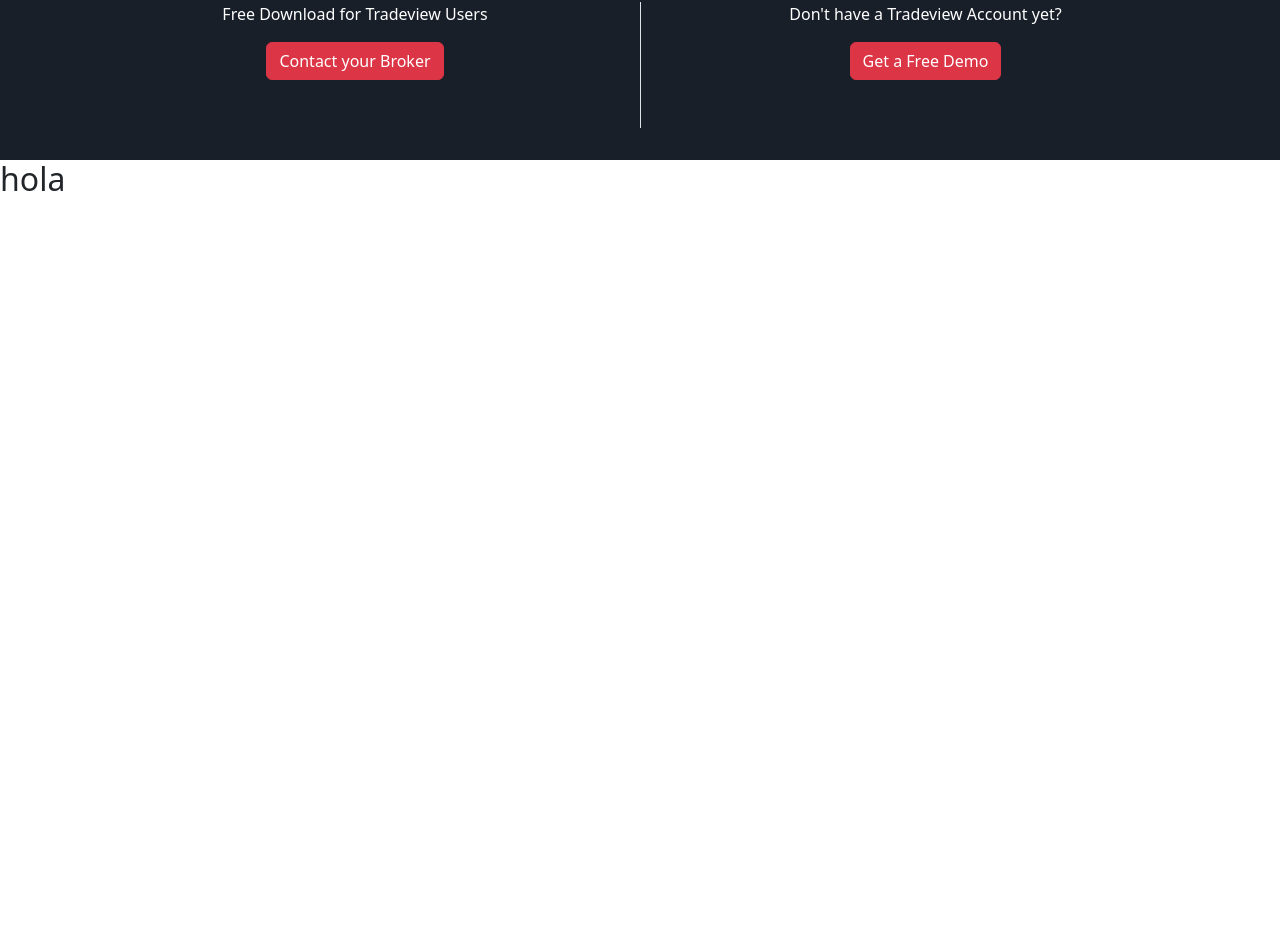
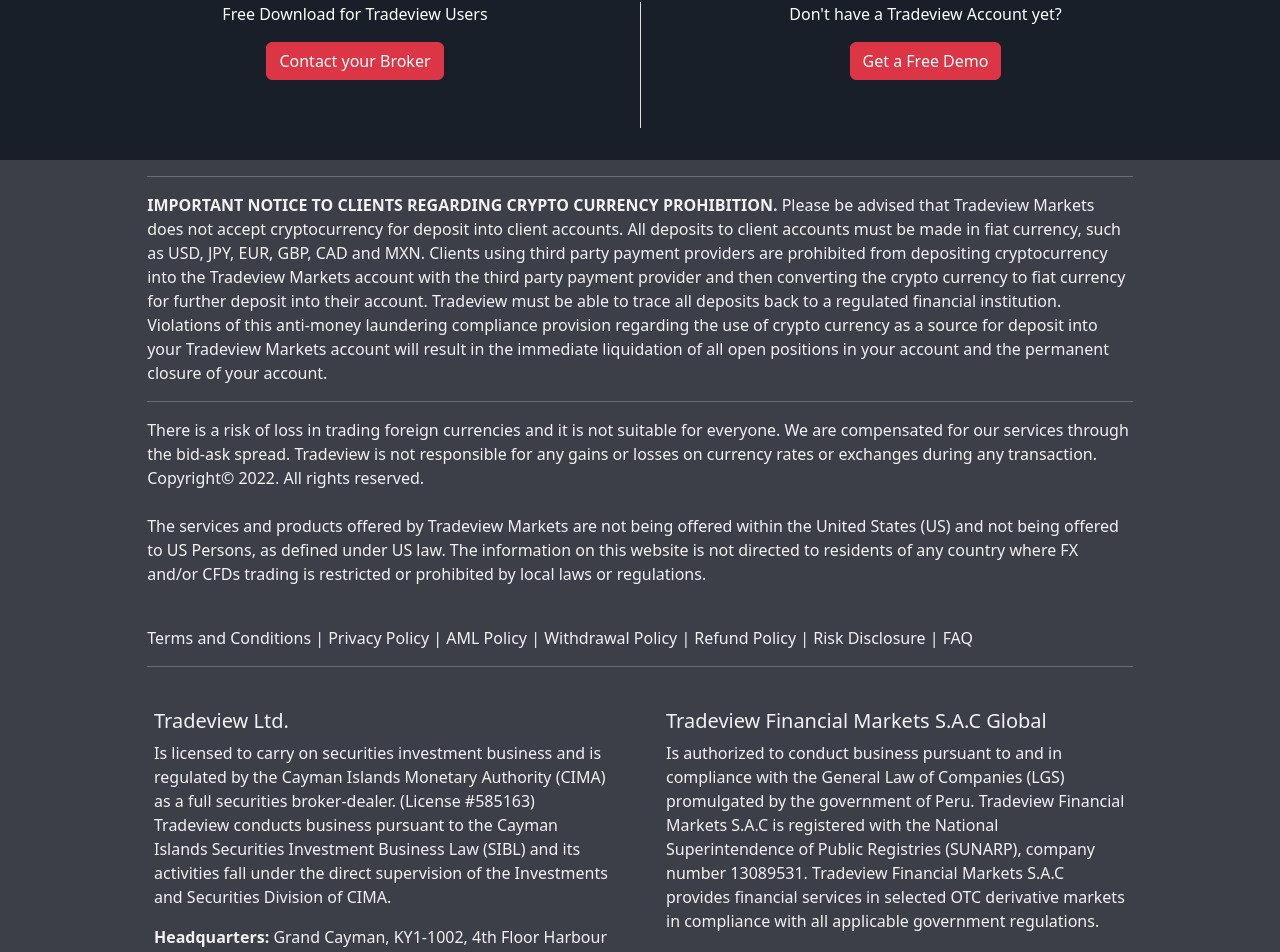
Before and after one commit to JC-GIRALDO-GIRALDO/Tradeview-markets, a Vue app: page / in a window 1280 px wide. Shown: the part 2522-3474 px from the top of the page. Before the commit the page ends 2728 px from the top, so only its background shows below. Built offline with nearby package versions, Linux system fonts and the light colour scheme.

Commit message:
Agregue el componente FooterBrands el cual contine texto separado por etiquetas hr, di color de fondo y di color a la la letra

```diff
--- a/src/layout/footer/ContentFooter.vue
+++ b/src/layout/footer/ContentFooter.vue
@@ -1,9 +1,232 @@
-<script setup></script>
+<script setup>
+const socialMediaLogos = [
+  {
+    name: "Twiter",
+    link: "https://twitter.com/Tradeview_",
+    //logo: require("../../assets/social-media-logos/twiter.png"),
+  },
+  {
+    name: "Facebook",
+    link: "https://www.facebook.com/TradeviewMarkets/",
+    //logo: require("../../assets/social-media-logos/facebook.png"),
+  },
+  {
+    name: "Linkedin",
+    link: "https://www.linkedin.com/company/tradeview-forex/",
+    //logo: require("../../assets/social-media-logos/linkedin.png"),
+  },
+  {
+    name: "Instagram",
+    link: "https://www.instagram.com/tradeviewmarkets/",
+    //logo: require("../../assets/social-media-logos/instagram.png"),
+  },
+  {
+    name: "YouTube",
+    link: "https://www.youtube.com/@TradeviewMarkets",
+    //logo: require("../../assets/social-media-logos/youtube.png"),
+  },
+];
+const infoBrands = [
+  {
+    title: "Tradeview Ltd.",
+    info: `Is licensed to carry on securities investment business and is regulated by the
+          Cayman Islands Monetary Authority (CIMA) as a full securities broker-dealer. (License
+          #585163) Tradeview conducts business pursuant to the Cayman Islands Securities
+          Investment Business Law (SIBL) and its activities fall under the direct supervision of
+          the Investments and Securities Division of CIMA.`,
+    headquarters:
+      "Grand Cayman, KY1-1002, 4th Floor Harbour Place | 103 South Church St, PO Box 1105.",
+    web: "www.tradeviewforex.com",
+  },
+  {
+    title: "TVM Global Ltd.",
+    info: `Is licensed and regulated by the Labuan Financial Services Authority (FSA) as a
+          Money Broker, registration number LL15870 licensed to facilitate transactions in
+          foreign exchange pursuant to Labuan Financial Services and Securities Act 2010, the
+          Labuan Companies Act 1990 and the Labuan Business Activity Tax Act 1990.`,
+    headquarters: `International Business Financial Centre at Office 5, Jamie Business
+            Center I, Unit F10, First Floor, Paragon Labuan, Jalan Mustapha, 87000 Labuan F.T.`,
+    web: "www.tvmgloballtd.com",
+  },
+
+  {
+    title: "Tradeview Europe Ltd.",
+    info: `Is licensed as a Category 2 Investment Service Company and is regulated by the
+          Malta Financial Services Authority (MFSA). The Malta Financial Services Authority
+          (MFSA) is the single regulator for financial services in Malta. MFSA is a fully
+          autonomous public institution and reports to Parliament on an annual basis. The
+          MFSA is a member of the European Banking Authority (EBA), the European Securities
+          and Markets Authority (ESMA) and the International Organization of Securities
+          Commissions (IOSCO) and is a signatory of the Multilateral Memorandum of
+          Understanding with other European regulatory Institutions. Tradeview is authorized
+          to provide financial services across multiple asset classes and is passported in the
+          EU/EEA under MiFID II (EU Markets in Financial Instruments Directive).`,
+    headquarters:
+      "Grand Cayman, KY1-1002, 4th Floor Harbour Place | 103 South Church St, PO Box 1105.",
+    web: "www.tradeviewforex.com",
+  },
+];
+const infoBrandsDos = [
+  {
+    title: "Tradeview Financial Markets S.A.C Global",
+    info: `Is authorized to conduct business pursuant to and in compliance with the General
+          Law of Companies (LGS) promulgated by the government of Peru. Tradeview
+          Financial Markets S.A.C is registered with the National Superintendence of Public
+          Registries (SUNARP), company number 13089531. Tradeview Financial Markets S.A.C
+          provides financial services in selected OTC derivative markets in compliance with all
+          applicable government regulations.`,
+    headquarters: `Los Mirtos 239 Urb. San Eugenio, Lince, Lima, Perú.`,
+    web: "www.tradeviewlatam.com",
+  },
+  {
+    title: "iLC Brokers Ltd.",
+    info: `iLC Brokers Ltd. is authorized under the Mauritius Financial Service Commission with
+          a Global Business License and Investment Dealer License #GB20025800 to provide
+          financial services to professional and non-professional clients.`,
+    headquarters:
+      "6 St. Denis Street, 1/F River Court, Port Louis 11328 Mauritius.",
+    web: "www.ilcbrokers.com",
+  },
+  {
+    title: "TVCM Limited (Tradeview UK)",
+    info: `Is a limited company registered in England & Wales under Company Number
+          08648747 and is authorised and regulated by the Financial Conduct Authority FRN:
+          990586`,
+    headquarters: `85 Great Portland Street, London W1W 7LT.`,
+    web: "www.tradeview.co.uk",
+  },
+];
+</script>
 
 <template>
-  <h2>hola</h2>
+  <div class="content-footer">
+    <div class="content-text-footer">
+      <section class="custom-section-1">
+        <article class="custom-article"></article>
+        <article class="custom-article"></article>
+      </section>
+      <section class="custom-section-2">
+        <article class="custom-article">
+          <hr />
+          <p>
+            <strong
+              >IMPORTANT NOTICE TO CLIENTS REGARDING CRYPTO CURRENCY
+              PROHIBITION.
+            </strong>
+            Please be advised that Tradeview Markets does not accept
+            cryptocurrency for deposit into client accounts. All deposits to
+            client accounts must be made in fiat currency, such as USD, JPY,
+            EUR, GBP, CAD and MXN. Clients using third party payment providers
+            are prohibited from depositing cryptocurrency into the Tradeview
+            Markets account with the third party payment provider and then
+            converting the crypto currency to fiat currency for further deposit
+            into their account. Tradeview must be able to trace all deposits
+            back to a regulated financial institution. Violations of this
+            anti-money laundering compliance provision regarding the use of
+            crypto currency as a source for deposit into your Tradeview Markets
+            account will result in the immediate liquidation of all open
+            positions in your account and the permanent closure of your account.
+          </p>
+          <hr />
+          <p>
+            There is a risk of loss in trading foreign currencies and it is not
+            suitable for everyone. We are compensated for our services through
+            the bid-ask spread. Tradeview is not responsible for any gains or
+            losses on currency rates or exchanges during any transaction.
+            <br />
+            Copyright© 2022. All rights reserved.
+            <br />
+            <br />
+            The services and products offered by Tradeview Markets are not being
+            offered within the United States (US) and not being oﬀered to US
+            Persons, as defined under US law. The information on this website is
+            not directed to residents of any country where FX and/or CFDs
+            trading is restricted or prohibited by local laws or regulations.
+          </p>
+          <p>
+            <br />
+            Terms and Conditions | Privacy Policy | AML Policy | Withdrawal
+            Policy | Refund Policy | Risk Disclosure | FAQ
+          </p>
+          <hr />
+        </article>
+      </section>
+      <section class="custom-section-3">
+        <div class="column">
+          <article v-for="brand in infoBrands" :key="brand.title">
+            <div class="card">
+              <div class="card-body">
+                <h5 class="card-title">{{ brand.title }}</h5>
+                <p class="card-text">{{ brand.info }}</p>
+                <p class="card-text">
+                  <strong>Headquarters:</strong> {{ brand.headquarters }}
+                </p>
+                <a
+                  :href="'http://' + brand.web"
+                  target="_blank"
+                  class="card-link"
+                  >Website</a
+                >
+              </div>
+            </div>
+          </article>
+        </div>
+        <div class="column">
+          <article v-for="brand in infoBrandsDos" :key="brand.title">
+            <div class="card">
+              <div class="card-body">
+                <h5 class="card-title">{{ brand.title }}</h5>
+                <p class="card-text">{{ brand.info }}</p>
+                <p class="card-text">
+                  <strong>Headquarters:</strong> {{ brand.headquarters }}
+                </p>
+                <a
+                  :href="'http://' + brand.web"
+                  target="_blank"
+                  class="card-link"
+                  >Website</a
+                >
+              </div>
+            </div>
+          </article>
+        </div>
+      </section>
+    </div>
+  </div>
 </template>
 
 <style scoped>
+.content-footer {
+  background-color: #3c3e48;
+}
 
+.content-text-footer {
+  color: #f2f2f2;
+}
+.custom-section-2 {
+  display: flex;
+  flex-direction: column;
+  width: 77%;
+  margin: 0 auto;
+}
+.custom-section-3 {
+  display: flex;
+  flex-direction: row;
+  justify-content: space-around;
+  width: 80%;
+  margin: 0 auto;
+}
+.column {
+  flex: 1;
+  display: flex;
+  flex-direction: column;
+  gap: 20px; /* Espacio entre los objetos en la columna */
+}
+
+.card {
+  border: none; /* Eliminar bordes de las tarjetas */
+  padding: 10px; /* Agregar espacio (padding) a las tarjetas */
+  background-color: transparent; /* Fondo transparente */
+  color: #f2f2f2; /* Aplicar el color a todo el texto en las tarjetas */
+}
 </style>
```
